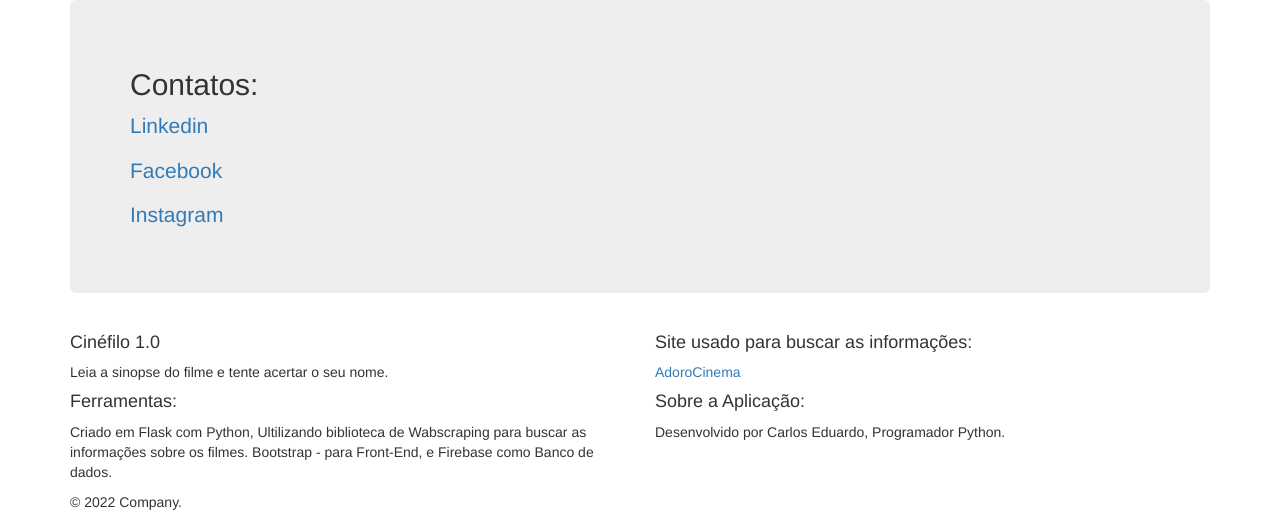
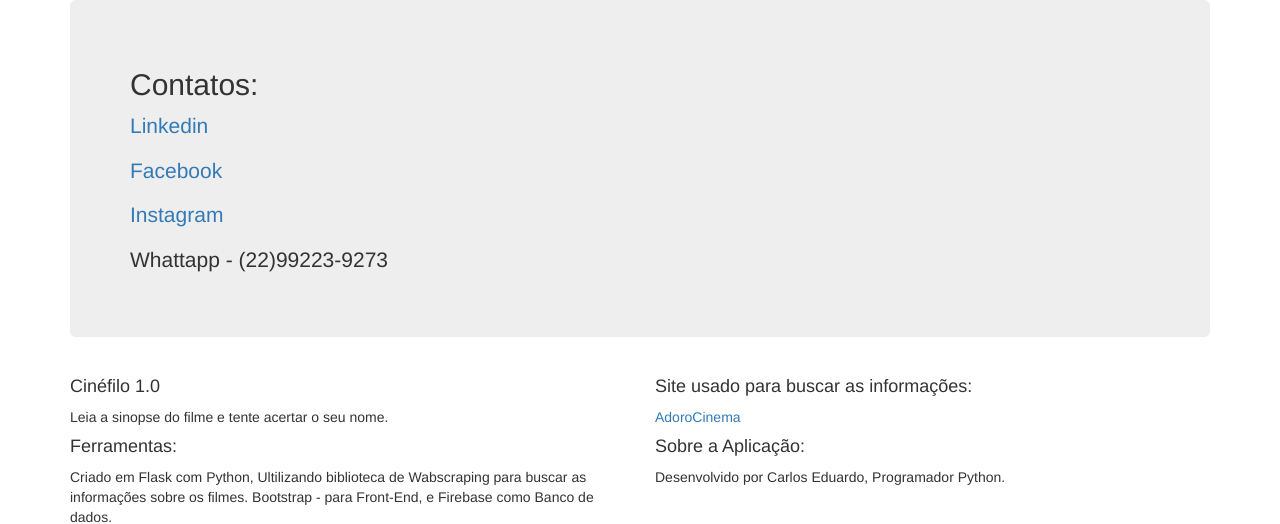
Before and after one commit to CarlosEduardosp/Cin-filo, a Flask app: page /contato in a window 1280 px wide. Shown: the part 56-580 px from the top of the page. Run offline with Flask 2, Linux system fonts and the light colour scheme; some libraries are stand-ins or nearby versions.

Commit message:
alteração da pagina contatos

```diff
--- a/templates/contato.html
+++ b/templates/contato.html
@@ -41,6 +41,7 @@
         <p class="lead"><a  href="https://www.linkedin.com/in/carlos-eduardo-kadu-0a105040/"> Linkedin</a></p>
         <p class="lead"><a  href="https://www.facebook.com/profile.php?id=1795310332"> Facebook</a></p>
         <p class="lead"><a  href="https://www.instagram.com/kadu_spadilha/"> Instagram</a></p>
+        <p class="lead"> Whattapp - (22)99223-9273</p>
 
       </div>
 
```
